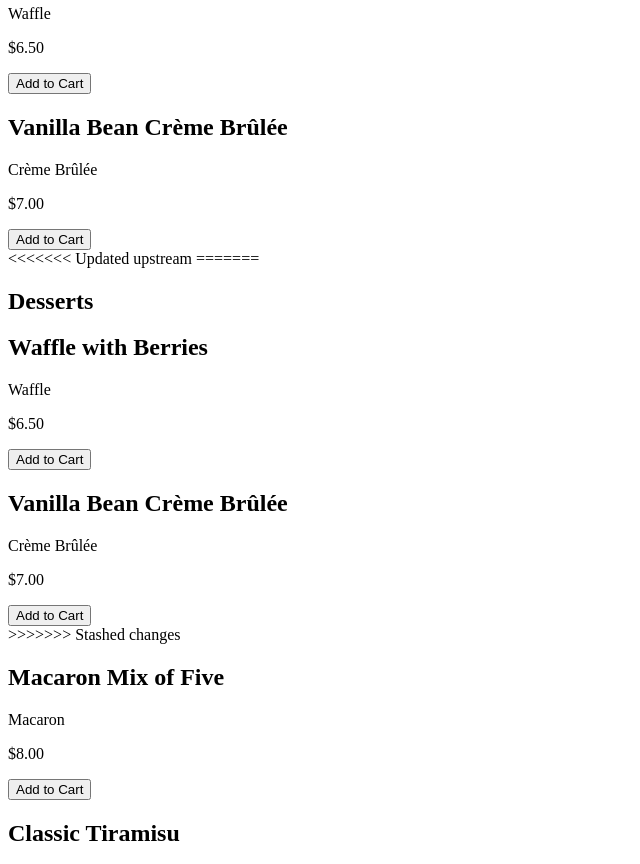
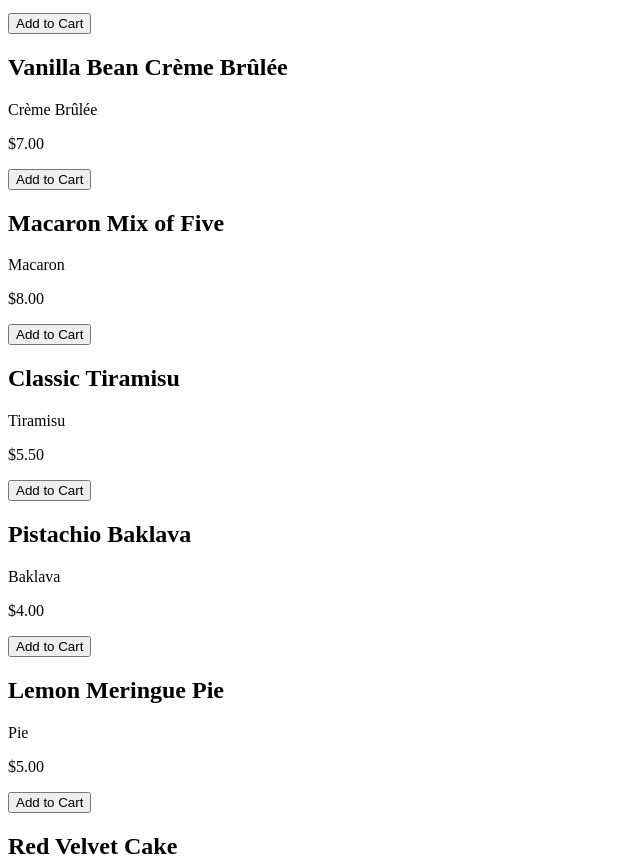
Before and after one commit to hackunited/product-list-with-cart, a plain HTML site: page index.html in a window 1280 px wide. Shown: the part 122-986 px from the top of the page, without its empty margins (0-640 px from the left). Drawn offline with Linux system fonts and the light colour scheme.

Commit message:
Update index.html

```diff
--- a/index.html
+++ b/index.html
@@ -17,8 +17,6 @@
 <body>
 
 
-  <h1>Desserts</h1>
-
   <section class="product-list">
     <article class="product">
       <h2 class="product-name">Waffle with Berries</h2>
@@ -34,30 +32,6 @@
       <button>Add to Cart</button>
     </article>
 
-<<<<<<< Updated upstream
-=======
-    <title>Product list with cart</title>
-  </head>
-  <body>
-    <div class="container">
-      <h1>Desserts</h1>
-
-  <section class="product-list">
-    <article class="product">
-      <h2 class="product-name">Waffle with Berries</h2>
-      <p class="product-category">Waffle</p>
-      <p class="product-price">$6.50</p>
-      <button>Add to Cart</button>
-    </article>
-
-    <article class="product">
-      <h2 class="product-name">Vanilla Bean Crème Brûlée</h2>
-      <p class="product-category">Crème Brûlée</p>
-      <p class="product-price">$7.00</p>
-      <button>Add to Cart</button>
-    </article>
-
->>>>>>> Stashed changes
     <article class="product">
       <h2 class="product-name">Macaron Mix of Five</h2>
       <p class="product-category">Macaron</p>
@@ -118,6 +92,5 @@
     Coded by <a href="#">Your Name Here</a>.
   </div>
 
-<<<<<<< Updated upstream
 </body>
 </html>
```
